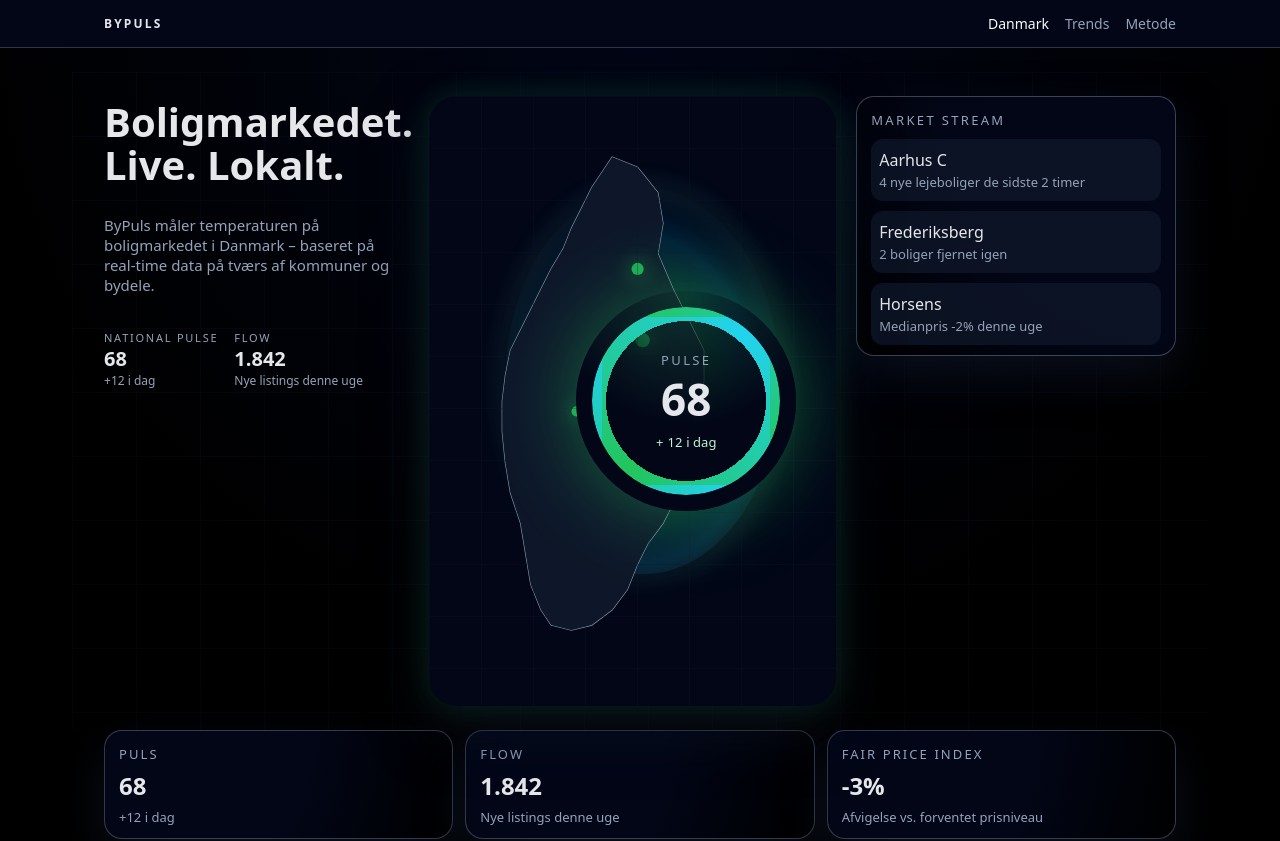
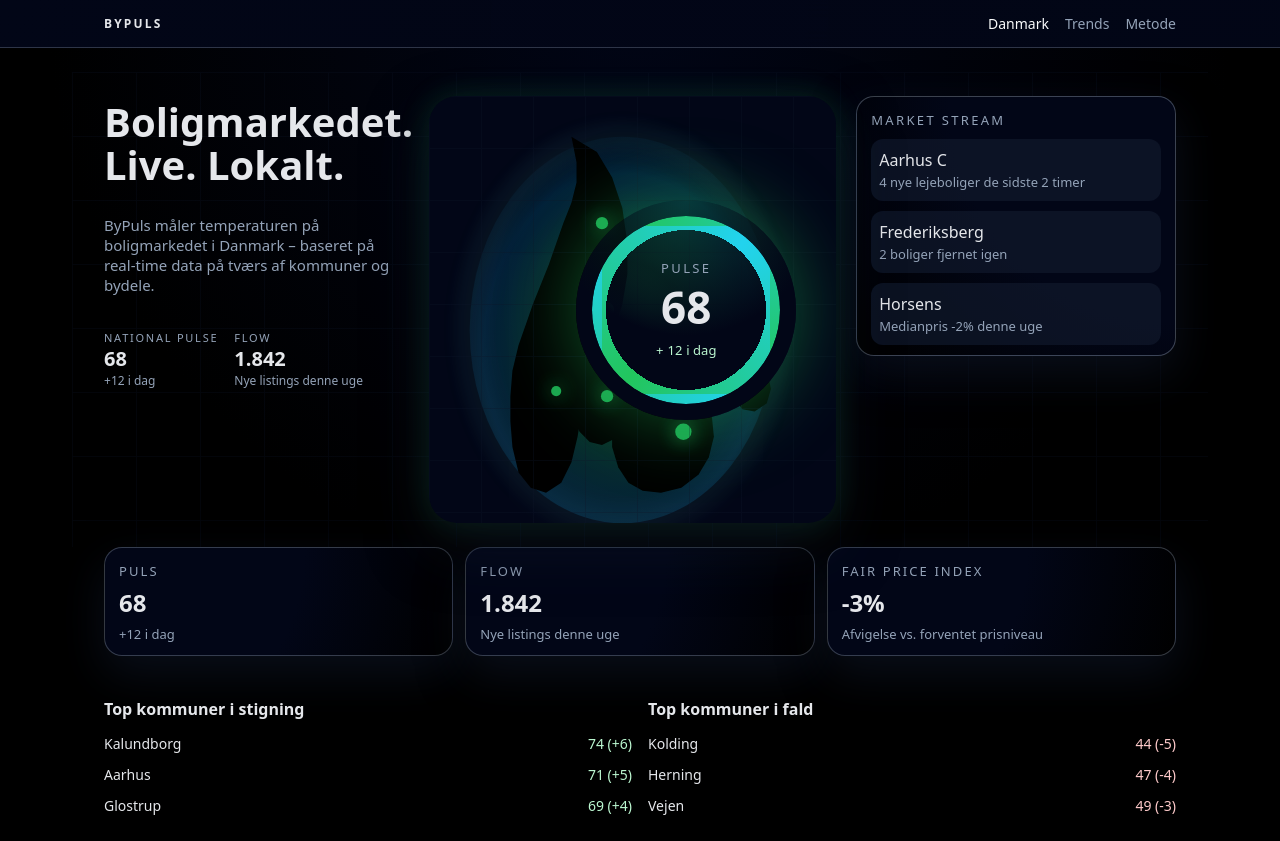
Before and after one commit to Hyllekvist/bypuls, a Next.js app: page / in a window 1280 px wide. Shown: the top 841 px of the page. Built offline with nearby package versions, Linux system fonts and the light colour scheme.

Commit message:
Update ByPulsMap.tsx

```diff
--- a/app/components/ByPulsMap.tsx
+++ b/app/components/ByPulsMap.tsx
@@ -8,15 +8,13 @@ type Props = {
 };
 
 /**
- * ByPulsMap v2
- * - Tegner en DK-silhuet (approx) som SVG
- * - Neon edge + indre glow
- * - Hotspots placeret som større byer
- * - Klar til senere at få rigtige kommune-paths ovenpå
+ * ByPulsMap – stylized Danmarkskort
+ * - Jylland, Fyn, Sjælland, Bornholm som separate shapes
+ * - Neon edge + hotspots
+ * - Klar til senere at få kommune-lag lagt ovenpå
  */
 
-export function ByPulsMap({ selectedMunicipality, onSelectMunicipality }: Props) {
-  // Vi bruger slug senere til at farve enkelte områder; lige nu kun nationalt view
+export function ByPulsMap({ onSelectMunicipality }: Props) {
   const handleClick = () => {
     if (onSelectMunicipality) onSelectMunicipality("koebenhavn");
   };
@@ -24,22 +22,21 @@ export function ByPulsMap({ selectedMunicipality, onSelectMunicipality }: Props)
   return (
     <svg
       className={styles.svg}
-      viewBox="0 0 400 600"
+      viewBox="0 0 400 420"
       role="img"
       aria-label="Danmarkskort med aktivitets-heatmap"
       onClick={handleClick}
     >
       <defs>
-        {/* indre fill-gradiant i DK */}
-        <radialGradient id="dk-fill" cx="50%" cy="55%" r="60%">
-          <stop offset="0%" stopColor="#22c55e" stopOpacity="0.9" />
-          <stop offset="40%" stopColor="#22c55e" stopOpacity="0.2" />
+        {/* indre glow under landmasser */}
+        <radialGradient id="dk-inner" cx="50%" cy="55%" r="65%">
+          <stop offset="0%" stopColor="#22c55e" stopOpacity="0.85" />
+          <stop offset="35%" stopColor="#22c55e" stopOpacity="0.25" />
           <stop offset="70%" stopColor="#0ea5e9" stopOpacity="0.18" />
           <stop offset="100%" stopColor="#020617" stopOpacity="0" />
         </radialGradient>
 
-        {/* soft glow udenom kanten */}
-        <filter id="dk-glow" x="-40%" y="-40%" width="180%" height="180%">
+        <filter id="dk-outer-glow" x="-40%" y="-40%" width="180%" height="180%">
           <feGaussianBlur stdDeviation="12" result="blur" />
           <feColorMatrix
             in="blur"
@@ -48,63 +45,96 @@ export function ByPulsMap({ selectedMunicipality, onSelectMunicipality }: Props)
               0 0 0 0 0.15
               0 0 0 0 0.95
               0 0 0 0 0.7
-              0 0 0 0.8 0
+              0 0 0 0.85 0
             "
           />
         </filter>
       </defs>
 
-      {/* baggrunds-glow */}
+      {/* samlet glow-baggrund */}
       <g className={styles.glow}>
-        <ellipse cx="210" cy="280" rx="135" ry="190" fill="url(#dk-fill)" />
+        <ellipse cx="190" cy="230" rx="150" ry="190" fill="url(#dk-inner)" />
         <ellipse
-          cx="210"
-          cy="280"
-          rx="135"
+          cx="190"
+          cy="230"
+          rx="150"
           ry="190"
           fill="none"
           stroke="#22c55e"
           strokeWidth="2"
-          filter="url(#dk-glow)"
+          filter="url(#dk-outer-glow)"
         />
       </g>
 
-      {/* DK-silhuet – approx, men læseligt som Danmark */}
-      <path
-        className={styles.dkShape}
-        d="
-          M180 60
-          L205 70 225 95 230 125 225 155
-          L240 190 255 220 270 250 270 280
-          L265 305 255 330 245 350 245 375
-          L240 400 230 420 215 440 205 460
-          L195 485 180 505 160 520 140 525
-          L120 520 110 505 100 480 95 450
-          L90 420 80 390 75 360 72 330
-          L72 300 75 275 80 250
-          L90 230 100 210 110 190
-          L120 170 132 150 140 130
-          L150 110 160 90 170 75
-          Z
-        "
-      />
+      {/* LANDMASSER */}
+      <g className={styles.dkLand}>
+        {/* Jylland */}
+        <path
+          d="
+            M140 40
+            L165 55 180 80 190 110 195 145
+            L195 175 190 205 180 235 165 260
+            L155 285 150 310 146 335 140 360
+            L130 380 115 390 100 385
+            L88 370 82 345 80 320
+            L80 295 82 270 88 245
+            L95 225 102 205 110 185
+            L118 165 125 145 132 125
+            L140 105 145 85 145 65
+            Z
+          "
+        />
 
-      {/* små hotspots – ca. som byer */}
-      <g className={styles.hotspots}>
-        {/* København-område */}
-        <circle cx="235" cy="340" r="8" />
-        {/* Aarhus-område */}
-        <circle cx="210" cy="240" r="7" />
-        {/* Odense-område */}
-        <circle cx="190" cy="320" r="6" />
-        {/* Aalborg-område */}
-        <circle cx="205" cy="170" r="6" />
-        {/* Esbjerg-område */}
-        <circle cx="145" cy="310" r="5" />
+        {/* Fyn */}
+        <path
+          d="
+            M165 255
+            L180 262 192 275 198 292
+            L198 310 192 325 182 337
+            L170 343 158 340 148 330
+            L142 315 142 298 148 282
+            Z
+          "
+        />
+
+        {/* Sjælland */}
+        <path
+          d="
+            M205 255
+            L230 262 252 275 270 295
+            L278 315 280 335 275 355
+            L265 372 248 385 228 390
+            L210 388 196 380 186 365
+            L180 345 180 325 185 305
+            Z
+          "
+        />
+
+        {/* Bornholm */}
+        <path
+          d="
+            M310 255
+            L323 260 333 272 336 288
+            L332 302 320 310 308 308
+            L300 298 298 285 302 270
+            Z
+          "
+        />
       </g>
 
-      {/* diskret grid ovenpå kortet */}
-      <rect className={styles.gridOverlay} x="60" y="90" width="300" height="380" />
+      {/* HOTSPOTS – Kbh, Aarhus, Odense, Aalborg, Esbjerg */}
+      <g className={styles.hotspots}>
+        {/* København */}
+        <circle cx="250" cy="330" r="8" />
+        {/* Aarhus */}
+        <circle cx="175" cy="210" r="7" />
+        {/* Odense */}
+        <circle cx="175" cy="295" r="6" />
+        {/* Aalborg */}
+        <circle cx="170" cy="125" r="6" />
+        {/* Esbjerg */}
+        <circle cx="125" cy="290" r="5" />
+      </g>
     </svg>
   );
 }
```
